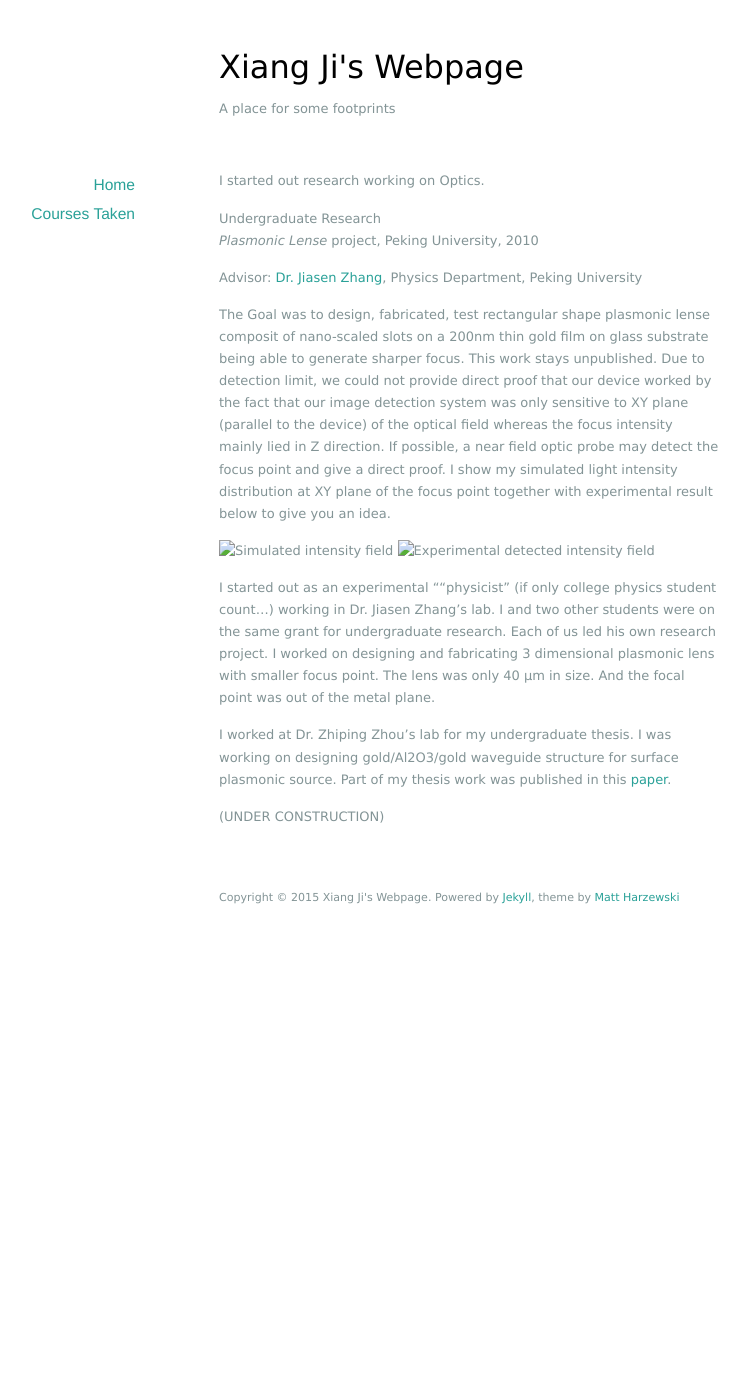
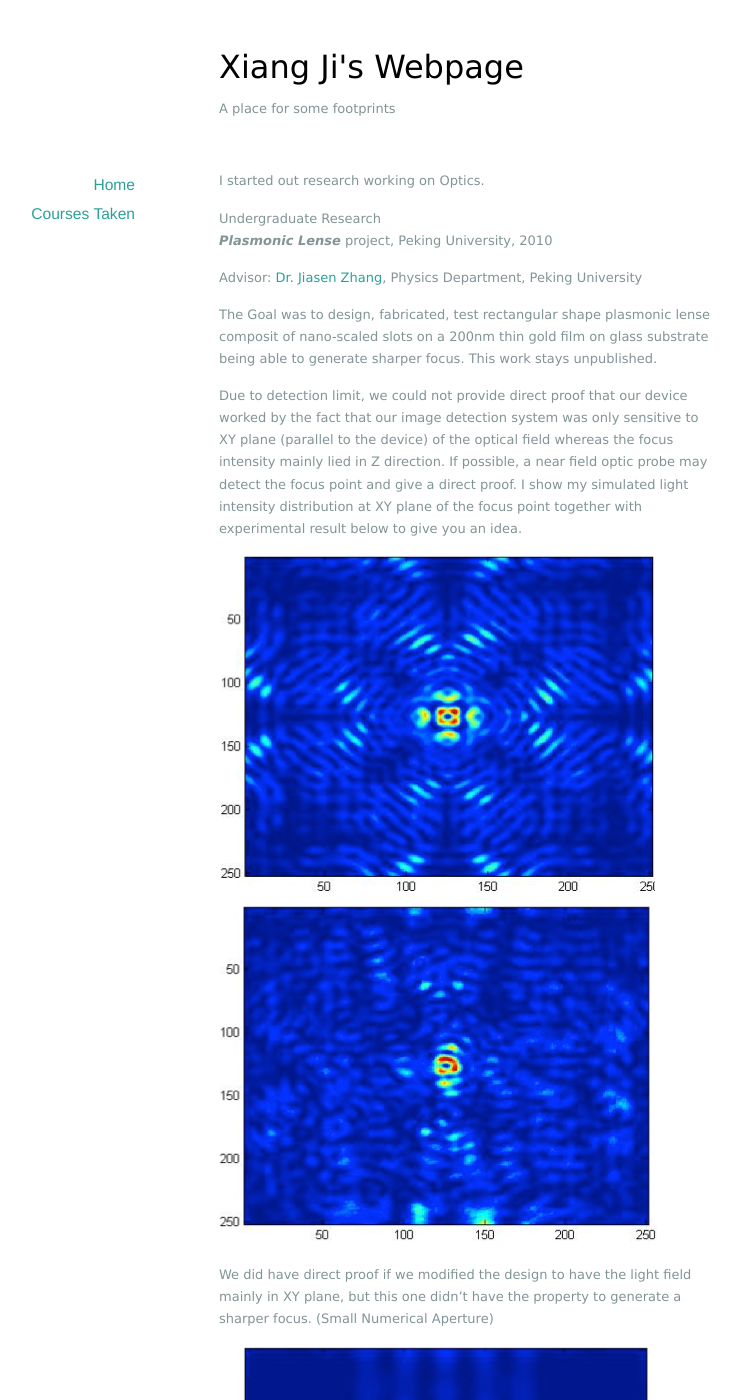
Before and after one commit to xiang-ji-ncsu/xiang-ji-ncsu.github.io, a Jekyll site: the page built from Publication/index.markdown, in a window 1280 px wide and 1400 px high. Shown: the whole window, without its empty margins (171-920 px from the left). Built offline with Jekyll 4.4.1, drawn with Linux system fonts in a browser that asks for light colours; nearby versions of some CDN libraries; some of the changed text lies outside the part shown.

Commit message:
add more projects

```diff
--- a/Publication/index.markdown
+++ b/Publication/index.markdown
@@ -7,20 +7,43 @@
 
 ####Undergraduate Research
 
-*Plasmonic Lense* project, Peking University, 2010
+**_Plasmonic Lense_** project, Peking University, 2010
 
 Advisor: [Dr. Jiasen Zhang](http://www.phy.pku.edu.cn/~zhangjs/index.html), Physics Department, Peking University
 
-The Goal was to design, fabricated, test rectangular shape plasmonic lense composit of nano-scaled slots on a 200nm thin gold film on glass substrate being able to generate sharper focus. This work stays unpublished. Due to detection limit, we could not provide direct proof that our device worked by the fact that our image detection system was only sensitive to XY plane (parallel to the device) of the optical field whereas the focus intensity mainly lied in Z direction. If possible, a near field optic probe may detect the focus point and give a direct proof. I show my simulated light intensity distribution at XY plane of the focus point together with experimental result below to give you an idea.
+The Goal was to design, fabricated, test rectangular shape plasmonic lense composit of nano-scaled slots on a 200nm thin gold film on glass substrate being able to generate sharper focus. This work stays unpublished.
 
-![Simulated intensity field]()
-![Experimental detected intensity field]()
+Due to detection limit, we could not provide direct proof that our device worked by the fact that our image detection system was only sensitive to XY plane (parallel to the device) of the optical field whereas the focus intensity mainly lied in Z direction. If possible, a near field optic probe may detect the focus point and give a direct proof. I show my simulated light intensity distribution at XY plane of the focus point together with experimental result below to give you an idea.
+
+![Simulated intensity field XY plane Big NA](https://github.com/xiang-ji-ncsu/xiang-ji-ncsu.github.io/raw/27914ae129b83c237d03d68fec002646d1163f69/images/BigNASimulatedXYPlane.png)
+![Experimental detected intensity field](https://github.com/xiang-ji-ncsu/xiang-ji-ncsu.github.io/raw/27914ae129b83c237d03d68fec002646d1163f69/images/BigNADetectedXYPlane.png)
+
+We did have direct proof if we modified the design to have the light field mainly in XY plane, but this one didn't have the property to generate a sharper focus. (Small Numerical Aperture)
+
+![Simulated intensity field XY plane Small NA](https://github.com/xiang-ji-ncsu/xiang-ji-ncsu.github.io/raw/27914ae129b83c237d03d68fec002646d1163f69/images/SmallNASimulated.png)
+![Detected intensity field XY plane Small NA](https://github.com/xiang-ji-ncsu/xiang-ji-ncsu.github.io/raw/27914ae129b83c237d03d68fec002646d1163f69/images/SmallNADetected.png)
+
+=======================================================
+
+**_SPP source_** project, Peking University, 2011
+
+Advisor: Dr. Zhiping Zhou, EECS Department, Peking University
+
+I did my undergraduate thesis in this lab. Part of the work I did was to find a good doping location for SPP source design. The idea was to imbed light source inside a plasmon waveguide. You could find detail in this published [paper](https://github.com/xiang-ji-ncsu/xiang-ji-ncsu.github.io/raw/27914ae129b83c237d03d68fec002646d1163f69/Publication/Effect%20of%20dipole%20location%20on%20profile%20properties%20of%20symmetric%20surface%20plasmon%20polariton%20mode%20in%20Au-Al2O3-Au%20waveguide.pdf) which I co-authored.
+
+=======================================================
 
 
-
-I started out as an experimental ""physicist" (if only college physics student count...) working in Dr. Jiasen Zhang's lab. I and two other students were on the same grant for undergraduate research. Each of us led his own research project. I worked on designing and fabricating 3 dimensional plasmonic lens with smaller focus point. The lens was only 40 μm in size. And the focal point was out of the metal plane.
-
-I worked at Dr. Zhiping Zhou's lab for my undergraduate thesis. I was working on designing gold/Al2O3/gold waveguide structure for surface plasmonic source. Part of my thesis work was published in this [paper](https://github.com/xiang-ji-ncsu/xiang-ji-ncsu.github.io/raw/27bcd547f21cde5e5731547682fd24029e3277ea/Publication/Effect%20of%20dipole%20location%20on%20profile%20properties%20of%20symmetric%20surface%20plasmon%20polariton%20mode%20in%20Au-Al2O3-Au%20waveguide.pdf).
+####Master Thesis
 
 
+**_Laser Interference Lithography_** project, NC State University, 2012 - 2013
+
+Advisor: Dr. John Muth, EE Department, NC State University
+
+The goal was to develop a fabrication process using the mask-free laser interference lithography to easily introduce periodic pattern onto devices. We wanted to use it for gas sensor fabrication to increase the surface to volumn ratio which primarily determines gas-sensor's sensitivity. Details can be found in my [ugly-written thesis](https://github.com/xiang-ji-ncsu/xiang-ji-ncsu.github.io/raw/27914ae129b83c237d03d68fec002646d1163f69/Publication/Laser%20Interference%20Lithography%20for%20Fabrication%20of%20Gas%20Sensors.pdf).
+
+Here are some pictures for a taste of what I did.
+![]
+
 (UNDER CONSTRUCTION)
```
Also changed, not shown: images/Gas sensor prototype.png (added), images/Periodic Lines.png (added), images/Work in cleanroom.png (added).
